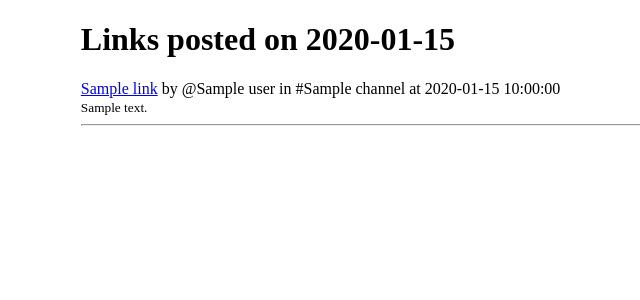
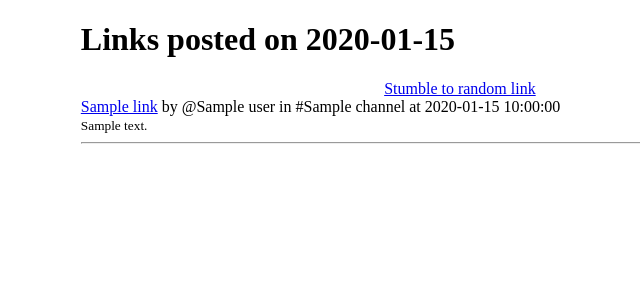
Before and after one commit to punchagan/parktain, a Flask app: template parktain/web/templates/clickbaits.html in a window 1280 px wide. Shown: the top 300 px of the page, without its empty margins (180-820 px from the left). Run offline with Flask 2, Linux system fonts and the light colour scheme; the template is opened without the code that fills it: most values are stand-ins (such as "Sample title", 1, 10 or a date in 2020); parts of the project's set-up code (start-up, migrations or seed data) failed here and were passed over.

Commit message:
Add link for browsing random url we aggregated
This is our own stumble upon, of sorts.

```diff
--- a/parktain/web/app.py
+++ b/parktain/web/app.py
@@ -49,6 +49,23 @@ def index():
     return render_template('index.html', **context)
 
 
+@app.route("/random_link/")
+def random_link():
+    if not slack.authorized:
+        return redirect(url_for("slack.login"))
+
+    url = None
+    while url is None:
+        messages = session.query(Message).order_by(func.random()).limit(10).all()
+        for message in messages:
+            for url_ in URL_RE.findall(message.message):
+                url = url_.split('|', 1)[0] if '|' in url_ else url_
+                break
+            if url is not None:
+                break
+
+    return redirect(url)
+
 
 @app.route("/links/")
 @app.route("/links/<days>/")
@@ -58,8 +75,7 @@ def show_links(days=0):
 
     days = int(days)
     day = datetime.datetime.utcnow().date() - datetime.timedelta(days=days)
-    next_ = day + datetime.timedelta(days=1)
-    days_messages = session.query(Message).filter(day < Message.timestamp).filter(Message.timestamp < next_).order_by(Message.timestamp).all()
+    days_messages = _get_days_messages(day)
     links = []
 
     channels = get_id_name_mapping_from_db(session, Channel)
@@ -125,6 +141,20 @@ def yearly_stats():
     return jsonify(response)
 
 
+#### Helpers ####
+
+def _get_days_messages(day):
+    """Return all messages sent on given day."""
+
+    next_ = day + datetime.timedelta(days=1)
+    days_messages = session.query(Message)\
+                           .filter(day < Message.timestamp)\
+                           .filter(Message.timestamp < next_)\
+                           .order_by(Message.timestamp).all()
+
+    return days_messages
+
+
 if __name__ == "__main__":
     Base.metadata.create_all(engine)
     # See: http://flask-dance.readthedocs.org/en/latest/quickstarts/slack.html
--- a/parktain/web/static/css/style.css
+++ b/parktain/web/static/css/style.css
@@ -11,3 +11,7 @@
 .pagination.next {
     float: right;
 }
+
+.pagination.random {
+    margin-left: 40%;
+}
--- a/parktain/web/templates/clickbaits.html
+++ b/parktain/web/templates/clickbaits.html
@@ -8,6 +8,8 @@
   {% if previous %}
     <a class="pagination previous" href="{{url_for('show_links', days=previous)}}"> < </a>
   {% endif %}
+
+  <a class="pagination random" href="{{url_for('random_link')}}"> Stumble to random link </a>
 
   {% if next %}
     <a class="pagination next" href="{{url_for('show_links', days=next)}}">  > </a>
```
